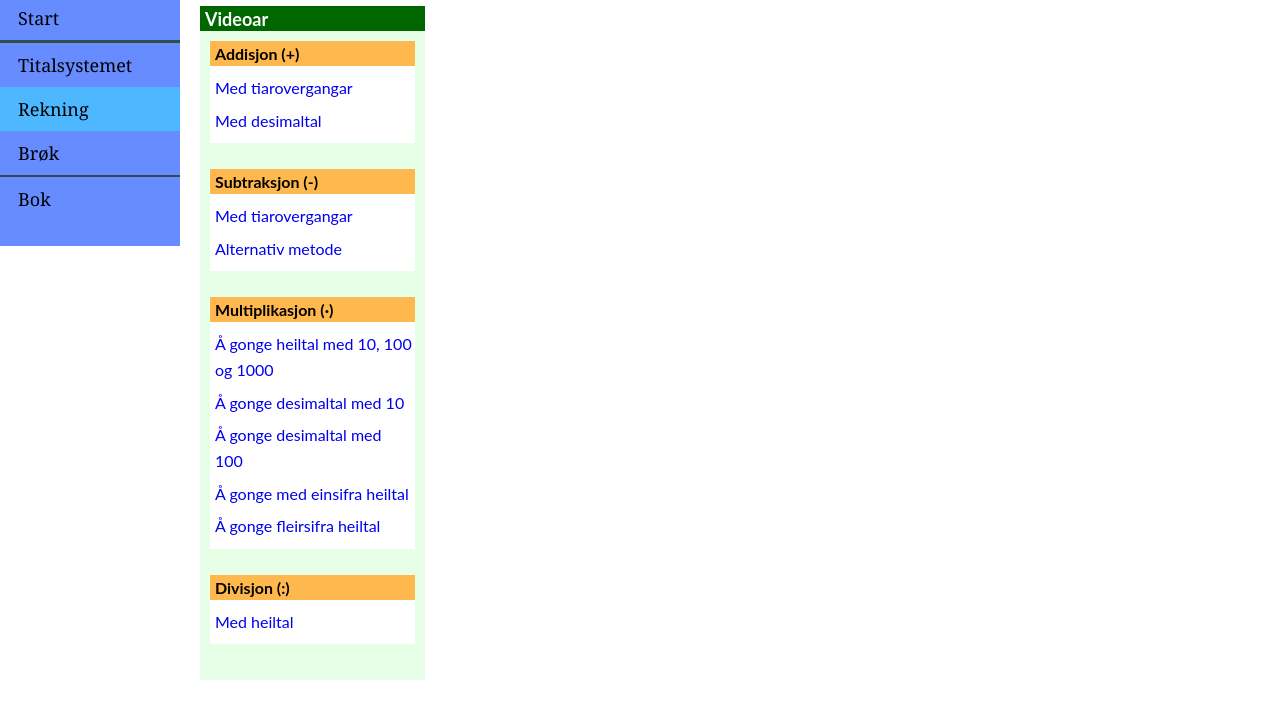
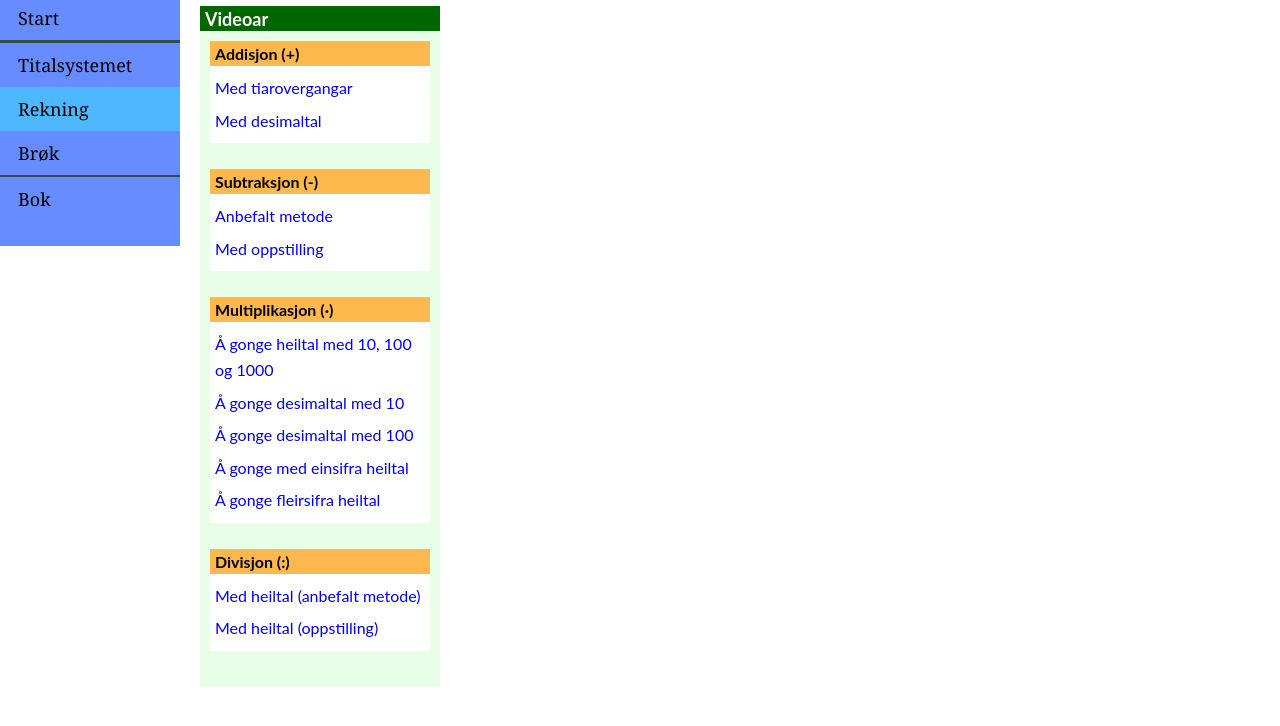
Before and after one commit to sindrsh/matte, a Gatsby site: page /rekning in a window 1280 px wide. Shown: the part 84-810 px from the top of the page. Built offline with nearby package versions, Linux system fonts and the light colour scheme; Gatsby itself is replaced by a stand-in of ours.

Commit message:
divisjon

```diff
--- a/public/page-data/using-typescript/page-data.json
+++ b/public/page-data/using-typescript/page-data.json
@@ -1 +1 @@
-{"componentChunkName":"component---src-pages-using-typescript-tsx","path":"/using-typescript/","result":{"data":{"site":{"buildTime":"2020-10-21 08:00 pm UTC"}},"pageContext":{}},"staticQueryHashes":["3649515864","63159454"]}
+{"componentChunkName":"component---src-pages-using-typescript-tsx","path":"/using-typescript/","result":{"data":{"site":{"buildTime":"2021-01-06 07:38 am UTC"}},"pageContext":{}},"staticQueryHashes":["3649515864","63159454"]}
--- a/src/components/cont.module.css
+++ b/src/components/cont.module.css
@@ -1,7 +1,7 @@
 
 :root{
 --hdlinet: 20px;
---blkvid: 225px;
+--blkvid: 240px;
 }
 
 .blkvids{
--- a/src/pages/rekning.js
+++ b/src/pages/rekning.js
@@ -14,8 +14,9 @@ const vids = () => (
 	  	</Box>
 	  	<p></p>
 	  <Box hdl="Subtraksjon (-)" colh="#ffb84d" pen="black">
-<li><a href="https://expl.ai/ZGDJWXP"> Med tiarovergangar</a></li>
-  <li><a href="https://drive.google.com/file/d/1guA0MY-C0lxhI793Y_fIb4-vZbgWUakp/view?usp=sharing"> Alternativ metode</a></li>
+<li><a href="https://drive.google.com/file/d/1guA0MY-C0lxhI793Y_fIb4-vZbgWUakp/view?usp=sharing"> Anbefalt metode</a></li>
+<li><a href="https://expl.ai/ZGDJWXP"> Med oppstilling</a></li>
+
 	  	</Box>
 	  	<p></p>
 	  <Box hdl="Multiplikasjon (&middot;)" colh="#ffb84d" pen="black">
@@ -27,7 +28,8 @@ const vids = () => (
 	  	</Box>
 	<p></p>
 	  <Box hdl="Divisjon (:)" colh="#ffb84d" pen="black">
-<li><a href="https://drive.google.com/file/d/1KtiWIrExY1xpICQzMBroe0MWNflDwtKy/view?usp=sharing"> Med heiltal</a></li>
+<li><a href="https://drive.google.com/file/d/1WAiyZKhor4-q638e9fz-M_tNruuJ5a4l/view?usp=sharing"> Med heiltal (anbefalt metode)</a></li>
+<li><a href="https://drive.google.com/file/d/1KtiWIrExY1xpICQzMBroe0MWNflDwtKy/view?usp=sharing"> Med heiltal (oppstilling)</a></li>
 	  	</Box>
 
 	  	 </Vids>
```
